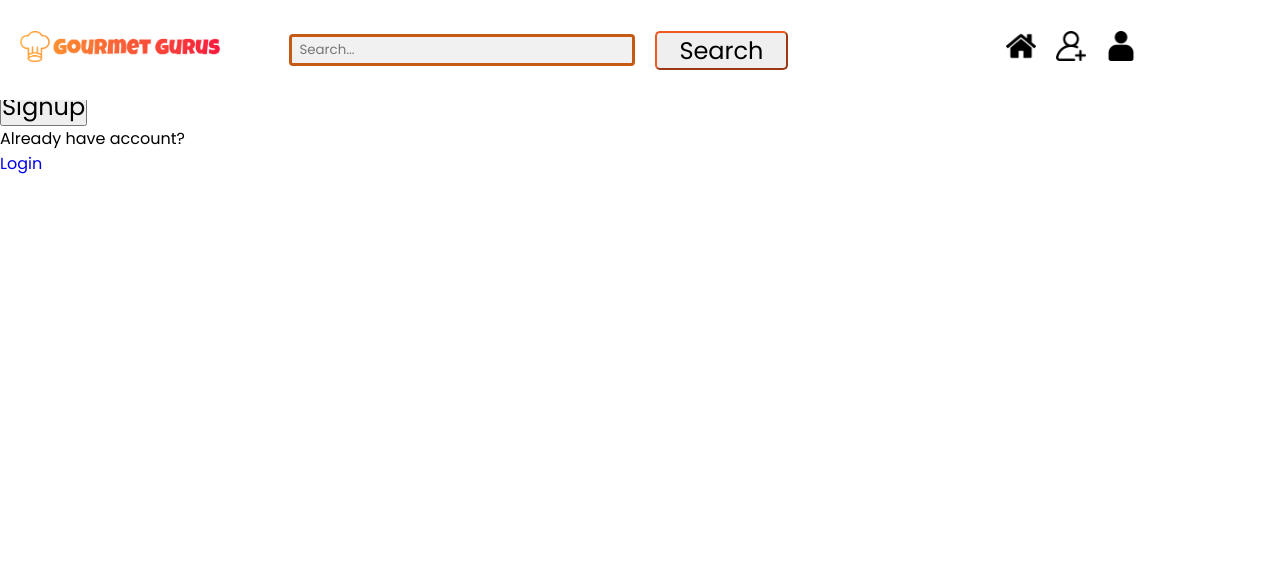
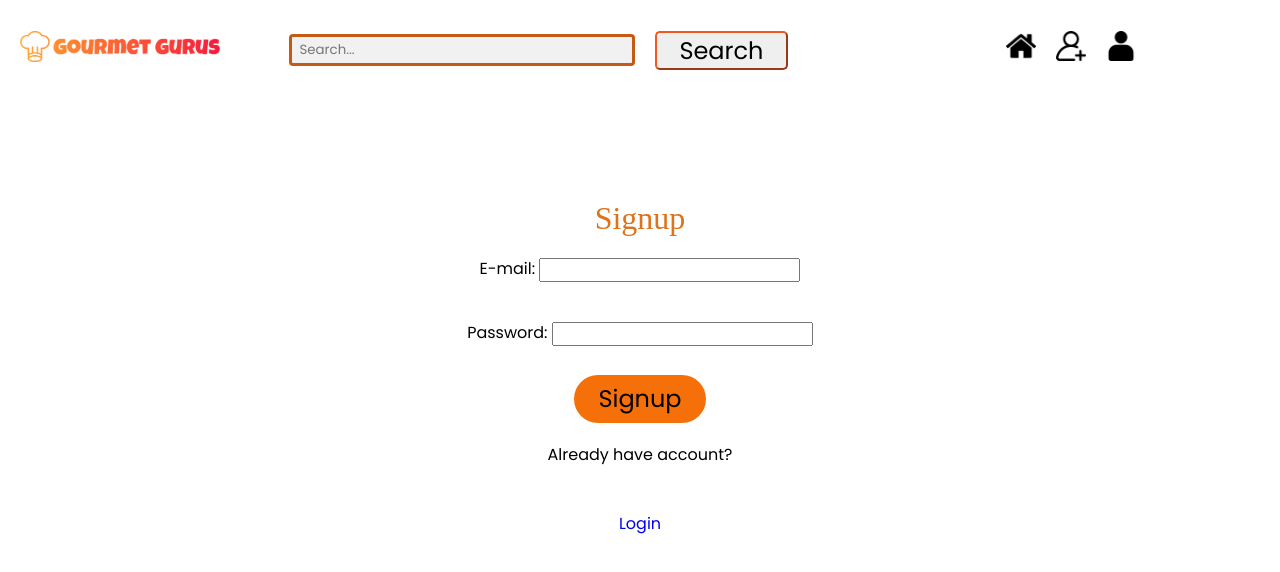
Before and after one commit to LeiaWebDev/gourmet-gurus-frontend, a React (Vite) app: page /signup in a window 1280 px wide. Shown: the top 572 px of the page. Built offline with nearby package versions, Linux system fonts and the light colour scheme; no server answers.

Commit message:
updated css for login log out and homepage, imported userpages css on relevant pages.

```diff
--- a/src/Pages/BookingCreatePage.jsx
+++ b/src/Pages/BookingCreatePage.jsx
@@ -5,6 +5,8 @@ import myApi from '../api/service'
 import axios from 'axios'
 import { UserContext } from '../context/AuthContext';
 import IsLoggedIn from '../Components/IsLoggedIn';
+import "./../styles/userpages.css"
+
 
  const API_URL = import.meta.env.VITE_API_URL;
 
--- a/src/Pages/HomePage.jsx
+++ b/src/Pages/HomePage.jsx
@@ -4,7 +4,8 @@ import myApi from "../api/service";
 import axios from "axios";
 import { Link } from "react-router-dom";
 import Search from "../Components/Search";
-import "./../styles/homepage.css"
+import "./../styles/userpages.css"
+import "../styles/workshopCard.css";
 
 // Import the string from the .env with URL of the API/server - http://localhost:5005
 const API_URL = import.meta.env.VITE_API_URL;
--- a/src/Pages/LoginPage.jsx
+++ b/src/Pages/LoginPage.jsx
@@ -5,6 +5,7 @@ import axios from "axios"
 import { useContext } from 'react'
 // import {AuthContext} from '../context/AuthContext';
 import { UserContext } from '../context/AuthContext';
+import "./../styles/userpages.css"
 
 const API_URL = import.meta.env.VITE_API_URL
 
@@ -35,14 +36,14 @@ function LoginPage() {
 
 
     return (
-      <div>
-        <h1 className="login">Login</h1>
-        <form className="form-Login" onSubmit={handleSubmit}>
+      <div className="login">
+        <h1>Login</h1>
+        <form className="form-login" onSubmit={handleSubmit}>
 
           <div className="area-block">
             <div className="email-area">
               <label className="label-login-form" htmlFor="email">
-                E-Mail Address:{" "}
+                E-Mail:{" "}
               </label>
               <input
                 type="email"
@@ -63,13 +64,19 @@ function LoginPage() {
                           />
             </div>
             </div>
+            <div>
               <p className="error">{errorMessage}</p>
-                <button type="submit">Login</button>
+                <button className='btn' type="submit">Login</button>
+          </div>
+
         </form>
             { errorMessage && <p className="error-message">{errorMessage}</p> }
 
+          <div className='want-signup'>
             <p>Don't have an account yet?</p>
             <Link to={"/signup"}> Sign Up</Link>
+          </div>
+
     </div>
   )
 }
--- a/src/Pages/OneWorkshopPage.jsx
+++ b/src/Pages/OneWorkshopPage.jsx
@@ -4,6 +4,8 @@ import axios from "axios";
 import myApi from "../api/service";
 import IsLoggedIn from "../Components/IsLoggedIn";
 import { UserContext } from "../context/AuthContext";
+import "./../styles/userpages.css"
+
 
 const API_URL = import.meta.env.VITE_API_URL;
 
--- a/src/Pages/SignupPage.jsx
+++ b/src/Pages/SignupPage.jsx
@@ -4,6 +4,7 @@ import { useNavigate } from "react-router-dom";
 import axios from "axios"
 // import { UserContext } from '../context/AuthContext';
 import { NavLink, Link } from 'react-router-dom';
+import "./../styles/userpages.css"
 
 const API_URL = import.meta.env.VITE_API_URL
 
@@ -29,9 +30,9 @@ function SignupPage() {
 
 
       return (
-          <div>
-            <h2>Signup</h2>
-            <form className="form-Login" onSubmit={handleSubmit}>
+          <div className='signup'>
+            <h1>Signup</h1>
+            <form className="form-login" onSubmit={handleSubmit}>
 
               <div className="area-block">
                 <div className="email-area">
@@ -59,12 +60,14 @@ function SignupPage() {
                 </div>
               </div>
                 <p className="error">{errorMessage}</p>
-                <button type= "submit">Signup</button>
+                <button className="btn" type= "submit">Signup</button>
             </form>
+            <div className="want-signup">
+              {errorMessage && <p className='error-message'>{errorMessage}</p>}
+              <p>Already have account?</p>
+              <Link to={"/login"}> Login</Link>
+            </div>
 
-            {errorMessage && <p className='error-message'>{errorMessage}</p>}
-            <p>Already have account?</p>
-            <Link to={"/login"}> Login</Link>
           </div>
       )
 }
--- a/src/styles/homepage.css
+++ b/src/styles/userpages.css
@@ -1,10 +1,3 @@
-/* *{
-    display: flex;
-    text-align: center;
-}
-     */
-
-     /* homepage */
 .audience-persona{
     display: flex;
     align-items: center;
@@ -85,3 +78,19 @@
 .payment{
     margin-top: 150px;
 }
+
+/* login and sign up pages */
+.login, .signup {
+    margin-top: 200px;
+}
+.form-login,
+.want-signup {
+
+    display: flex;
+    flex-direction: column;
+    align-items: center;
+    text-align: center;
+    line-height: 4;
+    gap: 5px;
+
+}
--- a/src/styles/workshopCard.css
+++ b/src/styles/workshopCard.css
@@ -1,6 +1,6 @@
 .card-workshop-pic{
-    width: 100px;
-    height: 100px;
+    width: 120px;
+    height: 120px;
 }
 .workshopCard{
     width: 200px;
```
Lines whose indentation alone changed are shown as unchanged.
